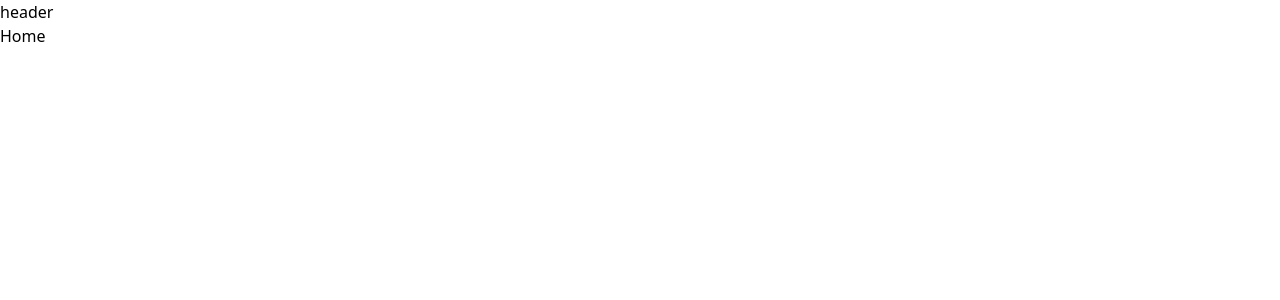
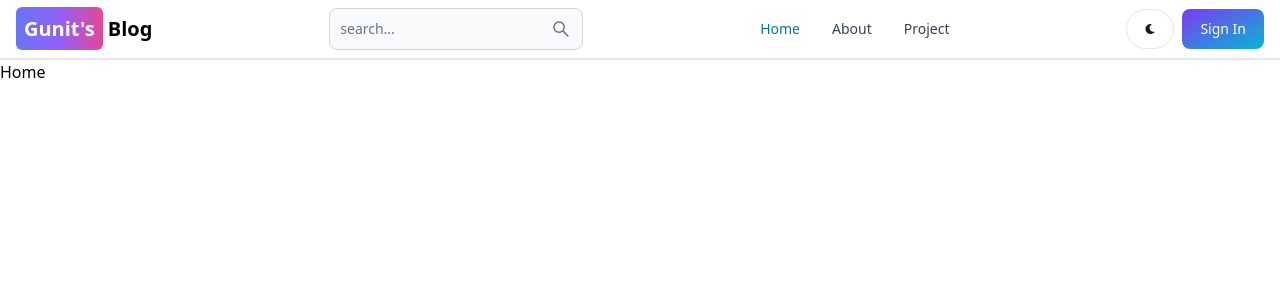
Before and after one commit to Gunitkalra/my-article, a React (Vite) app in the folder client/: page / in a window 1280 px wide. Shown: the top 300 px of the page. Built offline with nearby package versions, Linux system fonts and the light colour scheme.

Commit message:
header completed

```diff
--- a/client/src/App.jsx
+++ b/client/src/App.jsx
@@ -20,7 +20,7 @@
 <Route path='/' element={<Home/>}/>
 <Route path='/about' element={<About/>}/>
 <Route path='/signup' element={<SignUp/>}/>
-<Route path='/signin' element={<Signin/>}/>
+<Route path='/sign-in' element={<Signin/>}/>
 <Route path='/dashboard' element={<Dashboard/>}/>
 <Route path='/projects' element={<Projects/>}/>
 
--- a/client/src/components/Header.jsx
+++ b/client/src/components/Header.jsx
@@ -1,10 +1,43 @@
+import { Button, Navbar, TextInput } from 'flowbite-react'
 import React from 'react'
+import { useLocation, Link } from 'react-router-dom'
+import {AiOutlineSearch} from "react-icons/ai"
+import {FaMoon} from "react-icons/fa"
 
 function Header() {
+  const path =useLocation().pathname
   return (
-    <div>
-      header
-    </div>
+   <Navbar className='border-b-2 py-2'>
+
+    <Link to='/' className='self-center whitespace-nowrap text-md font-semibold dark:text-white sm:text-xl'>
+        <span className='px-2 py-2 bg-gradient-to-r from-indigo-500 via-purple-500 to-pink-500 rounded-md text-white'>Gunit's</span> Blog
+        </Link>
+      <form>
+        <TextInput type='text' placeholder='search...' rightIcon={AiOutlineSearch} className='hidden lg:inline'/>
+
+      </form>
+      <Button className='lg:hidden w-12 h-10'color='gray' pill>
+        <AiOutlineSearch/>
+      </Button>
+      <div className='flex gap-2 md:order-2'>
+       <Button className='w-12 h-10 sm:inline hidden' color='gray' pill>
+        <FaMoon/>
+       </Button>
+     <Link to='/sign-in'>  <Button gradientDuoTone='purpleToBlue'>Sign In</Button></Link>
+     <Navbar.Toggle/>
+       </div>
+       <Navbar.Collapse>
+        <Navbar.Link active={path==='/'} as={'div'} >
+          <Link to='/'>Home</Link>
+        </Navbar.Link>
+        <Navbar.Link active={path==='/about'} as={'div'}>
+          <Link to='/about'>About</Link>
+        </Navbar.Link>
+        <Navbar.Link active={path==='/projects'} as={'div'} >
+          <Link to='/projects'>Project</Link>
+        </Navbar.Link>
+       </Navbar.Collapse>
+   </Navbar>
   )
 }
 
--- a/client/tailwind.config.js
+++ b/client/tailwind.config.js
@@ -3,6 +3,7 @@
   content: [
     "./index.html",
     "./src/**/*.{js,ts,jsx,tsx}",
+    'node_modules/flowbite-react/lib/esm/**/*.js',
   ],
   theme: {
     extend: {},
```
